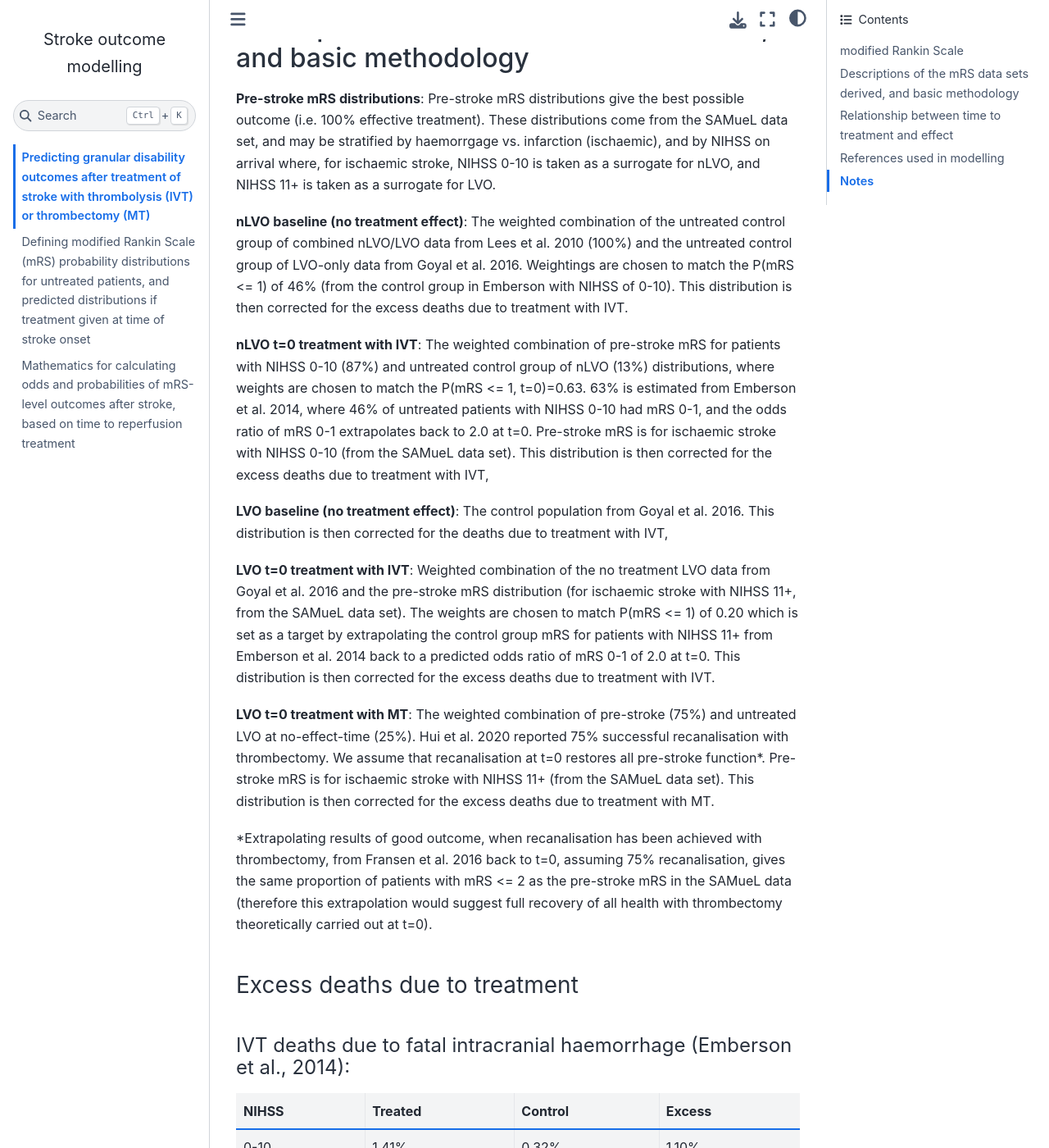
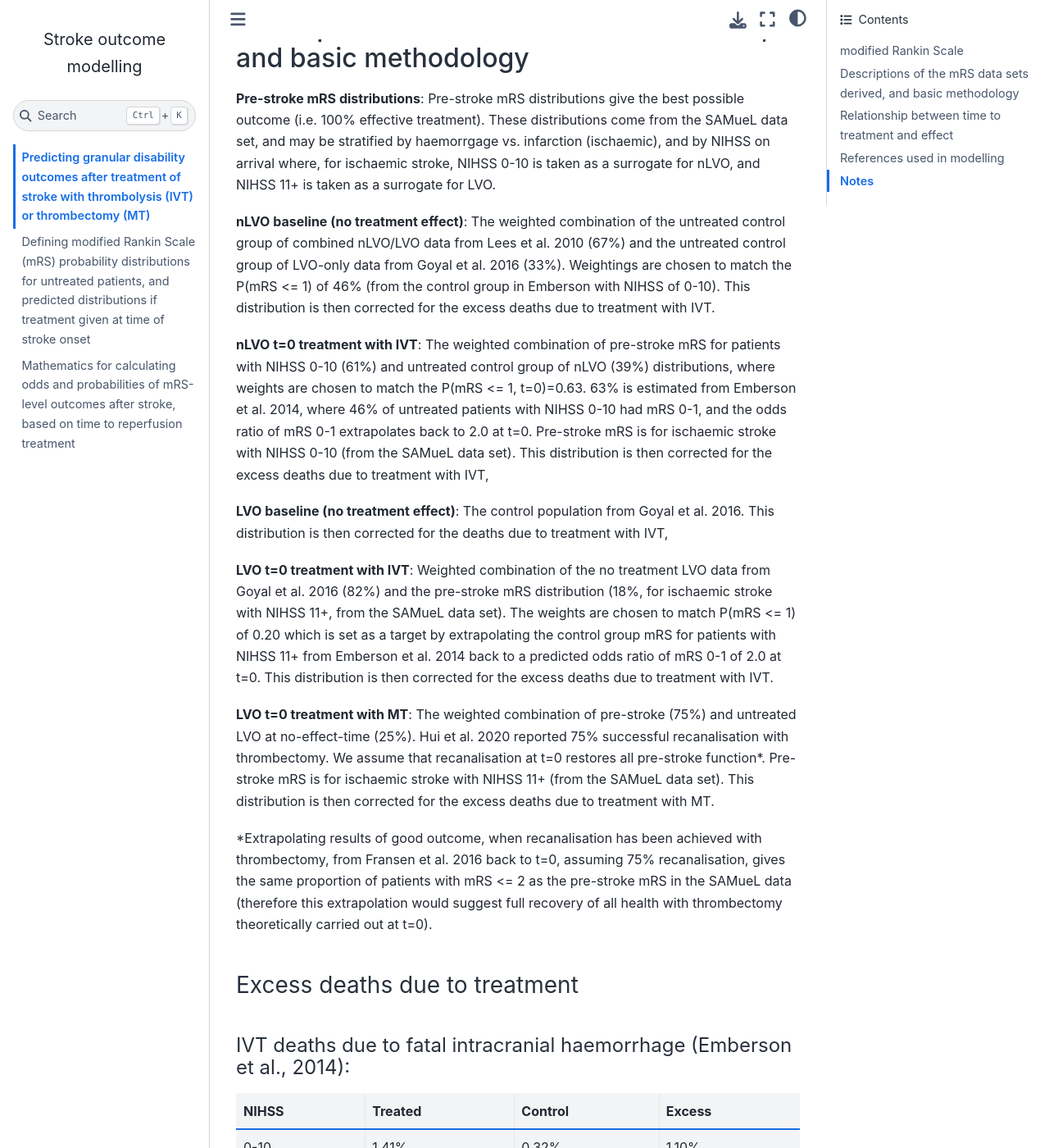
Before and after one commit to samuel-book/stroke_outcome, a Jupyter Book: the page built from intro.md, in a window 1280 px wide and 1400 px high, scrolled down 1188 px. Shown: the whole window at 82% size. Built offline with Jupyter Book 1.0.4 settings and Sphinx 7.4.7 and the Sphinx Book theme 1.1.4, drawn with Linux system fonts in a browser that asks for light colours; some of the changed text lies outside the part shown.

Commit message:
Edit intro

```diff
--- a/intro.md
+++ b/intro.md
@@ -24,13 +24,13 @@ The scale runs from 0-6, running from perfect health without symptoms to death:
 
 **Pre-stroke mRS distributions**: Pre-stroke mRS distributions give the best possible outcome (i.e. 100% effective treatment). These distributions come from the SAMueL data set, and may be stratified by haemorrgage vs. infarction (ischaemic), and by NIHSS on arrival where, for ischaemic stroke, NIHSS 0-10 is taken as a surrogate for nLVO, and NIHSS 11+ is taken as a surrogate for LVO.
 
-**nLVO baseline (no treatment effect)**: The weighted combination of the untreated control group of combined nLVO/LVO data from Lees et al. 2010 (100%) and the untreated control group of LVO-only data from Goyal et al. 2016. Weightings are chosen to match the P(mRS <= 1) of 46% (from the control group in Emberson with NIHSS of 0-10). This distribution is then corrected for the excess deaths due to treatment with IVT.
+**nLVO baseline (no treatment effect)**: The weighted combination of the untreated control group of combined nLVO/LVO data from Lees et al. 2010 (67%) and the untreated control group of LVO-only data from Goyal et al. 2016 (33%). Weightings are chosen to match the P(mRS <= 1) of 46% (from the control group in Emberson with NIHSS of 0-10). This distribution is then corrected for the excess deaths due to treatment with IVT.
 
-**nLVO t=0 treatment with IVT**: The weighted combination of pre-stroke mRS for patients with NIHSS 0-10 (87%) and untreated control group of nLVO (13%) distributions, where weights are chosen to match the P(mRS <= 1, t=0)=0.63. 63% is estimated from Emberson et al. 2014, where 46% of untreated patients with NIHSS 0-10 had mRS 0-1, and the odds ratio of mRS 0-1 extrapolates back to 2.0 at t=0. Pre-stroke mRS is for ischaemic stroke with NIHSS 0-10 (from the SAMueL data set). This distribution is then corrected for the excess deaths due to treatment with IVT,
+**nLVO t=0 treatment with IVT**: The weighted combination of pre-stroke mRS for patients with NIHSS 0-10 (61%) and untreated control group of nLVO (39%) distributions, where weights are chosen to match the P(mRS <= 1, t=0)=0.63. 63% is estimated from Emberson et al. 2014, where 46% of untreated patients with NIHSS 0-10 had mRS 0-1, and the odds ratio of mRS 0-1 extrapolates back to 2.0 at t=0. Pre-stroke mRS is for ischaemic stroke with NIHSS 0-10 (from the SAMueL data set). This distribution is then corrected for the excess deaths due to treatment with IVT,
 
 **LVO baseline (no treatment effect)**: The control population from Goyal et al. 2016. This distribution is then corrected for the deaths due to treatment with IVT,
 
-**LVO t=0 treatment with IVT**: Weighted combination of the no treatment LVO data from Goyal et al. 2016 and the pre-stroke mRS distribution (for ischaemic stroke with NIHSS 11+, from the SAMueL data set). The weights are chosen to match P(mRS <= 1) of 0.20 which is set as a target by extrapolating the control group mRS for patients with NIHSS 11+ from Emberson et al. 2014 back to a predicted odds ratio of mRS 0-1 of 2.0 at t=0. This distribution is then corrected for the excess deaths due to treatment with IVT.
+**LVO t=0 treatment with IVT**: Weighted combination of the no treatment LVO data from Goyal et al. 2016 (82%) and the pre-stroke mRS distribution (18%, for ischaemic stroke with NIHSS 11+, from the SAMueL data set). The weights are chosen to match P(mRS <= 1) of 0.20 which is set as a target by extrapolating the control group mRS for patients with NIHSS 11+ from Emberson et al. 2014 back to a predicted odds ratio of mRS 0-1 of 2.0 at t=0. This distribution is then corrected for the excess deaths due to treatment with IVT.
 
 **LVO t=0 treatment with MT**: The weighted combination of pre-stroke (75%) and untreated LVO at no-effect-time (25%). Hui et al. 2020 reported 75% successful recanalisation with thrombectomy. We assume that recanalisation at t=0 restores all pre-stroke function*. Pre-stroke mRS is for ischaemic stroke with NIHSS 11+ (from the SAMueL data set). This distribution is then corrected for the excess deaths due to treatment with MT.
 
```
Also changed, not shown: other parts of intro.md (+2 -3 lines).
